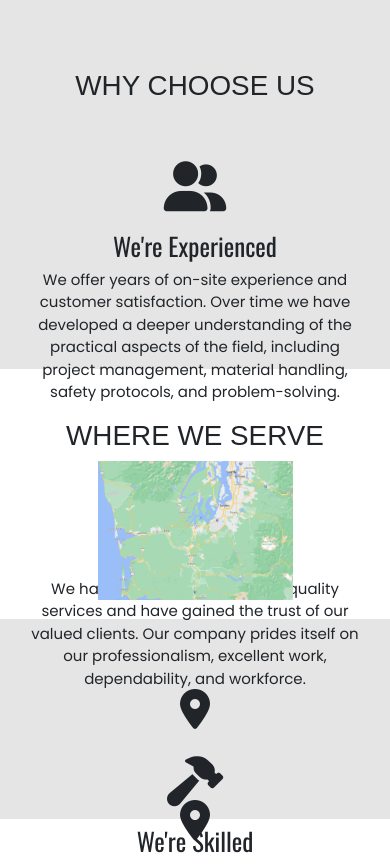
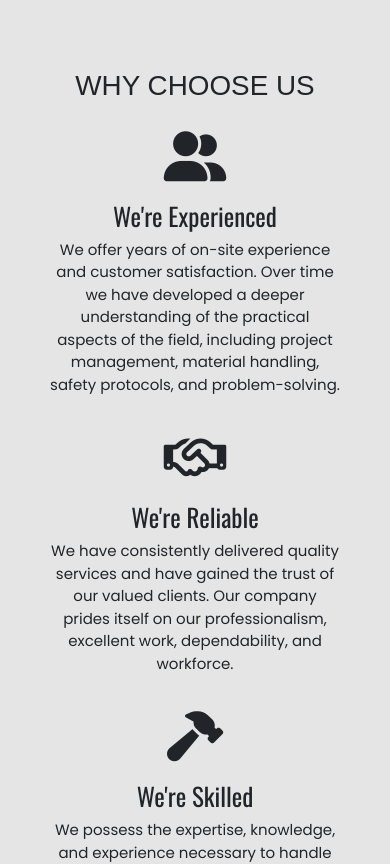
Before and after one commit to melissabarrerafarias/devs-concrete, a React (Create React App) app: page / in a window 390 px wide. Shown: the part 1620-2484 px from the top of the page. Built offline with nearby package versions, Linux system fonts and the light colour scheme; a web font is replaced by a local one.

Commit message:
fixed why choose us section's mobile responsiveness

```diff
--- a/src/home.css
+++ b/src/home.css
@@ -327,6 +327,29 @@ textarea:focus {
     box-shadow: rgba(0, 0, 0, .3) 2px 8px 4px -6px;
 }
 
+@media (max-width: 1300px) {
+    #why-choose-us {
+        height: 400px
+    }
+}
+
+@media (max-width: 1100px) {
+    #why-choose-us p {
+        padding-left: 20px;
+        padding-right: 20px
+    }
+
+    #why-choose-us i {
+        margin-top: 20px;
+    }
+}
+
+@media (max-width: 950px) {
+    #why-choose-us p {
+        font-size: 13px;
+    }
+}
+
 
 @media (max-width: 775px) {
     .hero-logo img {
@@ -352,6 +375,16 @@ textarea:focus {
     .what-we-do-right ul li {
         font-size: 20px;
     }
+
+    #why-choose-us {
+        height: 850px;
+    }
+
+    #why-choose-us p {
+        font-size: 15px;
+        padding-left: 50px;
+        padding-right: 50px
+    }
 }
 
 @media (max-width: 550px) {
@@ -370,10 +403,24 @@ textarea:focus {
     .what-we-do-right ul li {
         font-size: 18px;
     }
+
+    #why-choose-us {
+        height: 900px;
+    }
 }
 
-@media (max-width: 370px) {
+@media (max-width: 475px) {
+    #why-choose-us {
+        height: 1000px;
+    }
+}
+
+@media (max-width: 375px) {
     .hero {
         height: 400px ;
     }
+
+    #why-choose-us {
+        height: 1100px;
+    }
 }
```
